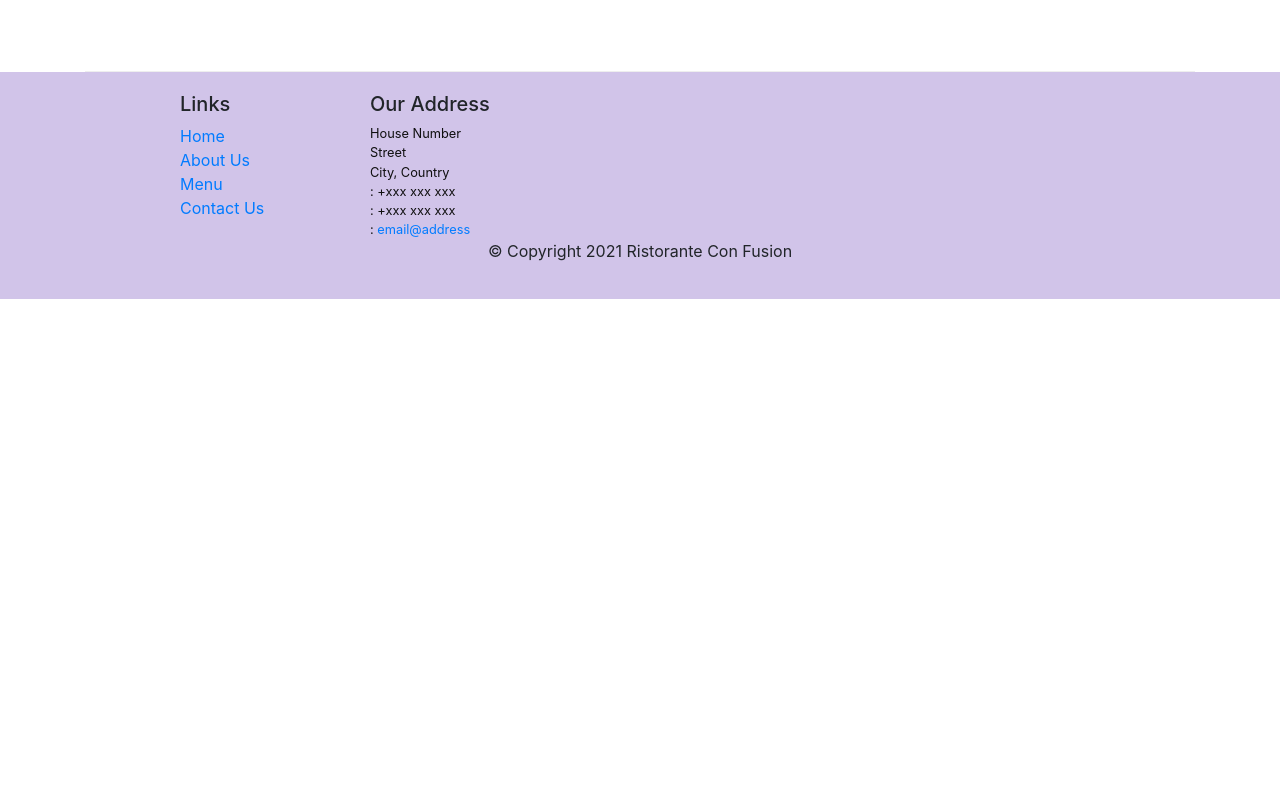
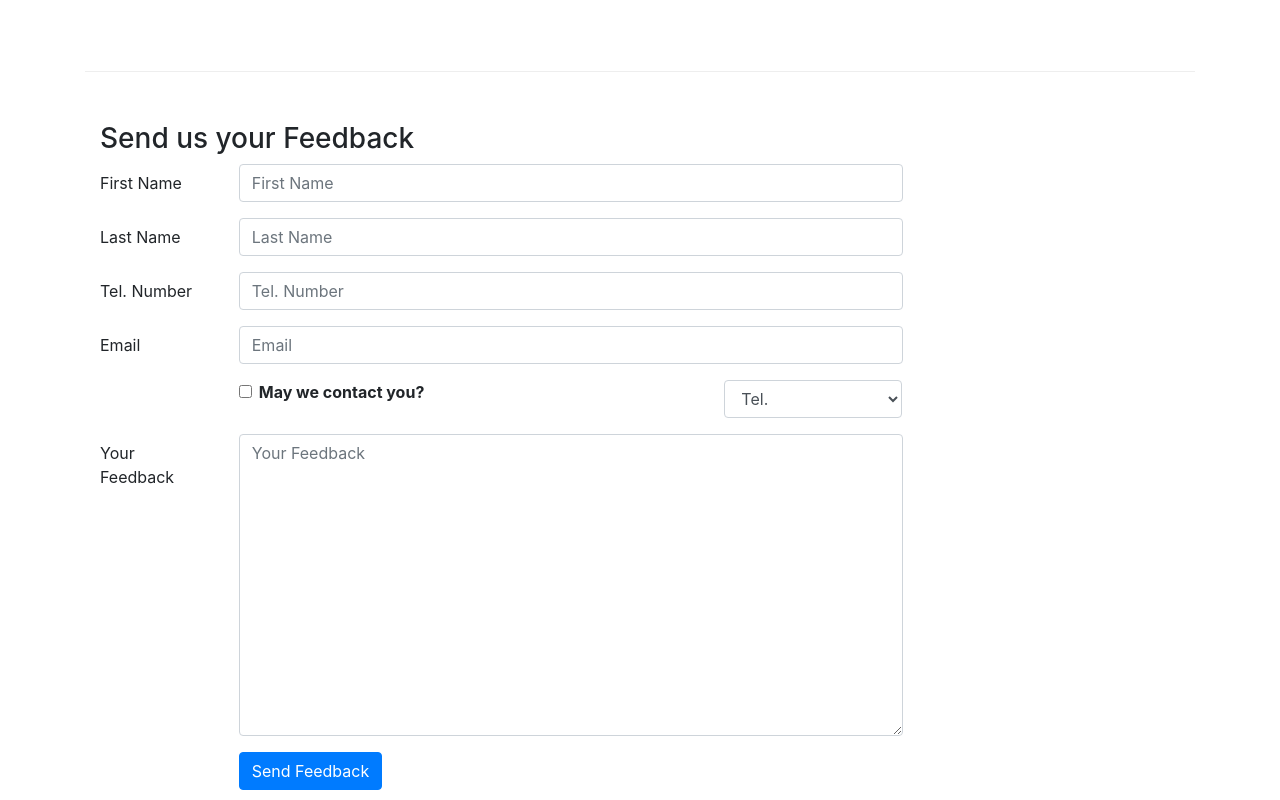
Before and after one commit to Ajit1490/Ristorante-con-fusion, a React (Create React App) app: page /contactus in a window 1280 px wide. Shown: the part 800-1600 px from the top of the page. Before the commit the page ends 1099 px from the top, so only its background shows below. Built offline with nearby package versions, Linux system fonts and the light colour scheme; the HTML template or start-up script is replaced by a standard one.

Commit message:
Controller Forms: Contact us form.

```diff
--- a/src/Components/ContactComponent.js
+++ b/src/Components/ContactComponent.js
@@ -1,9 +1,109 @@
-import React from 'react';
-import { Breadcrumb, BreadcrumbItem } from 'reactstrap';
+import React, { Component } from 'react';
+import { Breadcrumb, BreadcrumbItem, Button, Form, FormGroup, Label, Input, Col } from 'reactstrap';
 import { Link } from 'react-router-dom';
 
-function Contact(props) {
+class Contact extends Component {
+
+    constructor(props) {
+        super(props);
+
+        this.state = {
+            firstname: '',
+            lastname: '',
+            telnum: '',
+            email: '',
+            agree: false,
+            contactType: 'Tel.',
+            message: ''
+        };
+
+        this.handleInputChange = this.handleInputChange.bind(this);
+        this.handleSubmit = this.handleSubmit.bind(this);
+        this.contactUsForm = this.contactUsForm.bind(this);
+    }
+
+    handleInputChange(event) {
+        const target = event.target;
+        const value = target.type === 'checkbox' ? target.checked : target.value;
+        const name = target.name;
+
+        this.setState({
+          [name]: value
+        });
+    }
+
+    handleSubmit(event) {
+        console.log('Current State is: ' + JSON.stringify(this.state));
+        alert('Current State is: ' + JSON.stringify(this.state));
+        event.preventDefault();
+    }
+
+    renderFormGroup(ipType, stateName, labelText) {
+        return (
+            <FormGroup row>
+                <Label htmlFor={stateName} md={2}>
+                    {labelText}
+                </Label>
+
+                <Col md={10}>
+                    <Input type={ipType} id={stateName} name={stateName}
+                        rows={ipType === 'textarea' ? '12' : '1'}
+                        placeholder={labelText} value={this.state[stateName]}
+                        onChange={this.handleInputChange} />
+                </Col>
+            </FormGroup>
+        );
+    }
+
+    renderAgreementCheck() {
+        return (
+            <FormGroup row>
+                <Col md={{size: 6, offset: 2}}>
+                    <FormGroup check>
+                        <Label check>
+                            <Input type="checkbox"
+                                name="agree"
+                                checked={this.state.agree}
+                                onChange={this.handleInputChange} /> {' '}
+                            <strong>May we contact you?</strong>
+                        </Label>
+                    </FormGroup>
+                </Col>
+                <Col md={{size: 3, offset: 1}}>
+                    <Input type="select" name="contactType"
+                            value={this.state.contactType}
+                            onChange={this.handleInputChange}>
+                        <option>Tel.</option>
+                        <option>Email</option>
+                    </Input>
+                </Col>
+            </FormGroup>
+        );
+    }
+
+    contactUsForm() {
         return(
+            <Form onSubmit={this.handleSubmit}>
+                {this.renderFormGroup('text', 'firstname', 'First Name')}
+                {this.renderFormGroup('text', 'lastname', 'Last Name')}
+                {this.renderFormGroup('tel', 'telnum', 'Tel. Number')}
+                {this.renderFormGroup('email', 'email', 'Email')}
+
+                {this.renderAgreementCheck()}
+
+                {this.renderFormGroup('textarea', 'message', 'Your Feedback')}
+
+                <FormGroup row>
+                    <Col md={{size:10, offset: 2}}>
+                        <Button type="submit" color="primary"> Send Feedback </Button>
+                    </Col>
+                </FormGroup>
+            </Form>
+        );
+    }
+
+    render () {
+        return (
             <div className="container">
                 <div className="row">
                     <Breadcrumb>
@@ -41,8 +141,17 @@ function Contact(props) {
                         </div>
                     </div>
                 </div>
+                <div className="row row-content">
+                    <div className="col-12">
+                        <h3>Send us your Feedback</h3>
+                    </div>
+                    <div className="col-12 col-md-9">
+                        {this.contactUsForm()}
+                    </div>
+                </div>
             </div>
         );
     }
+}
 
 export default Contact;
```
Lines whose indentation alone changed are shown as unchanged.
